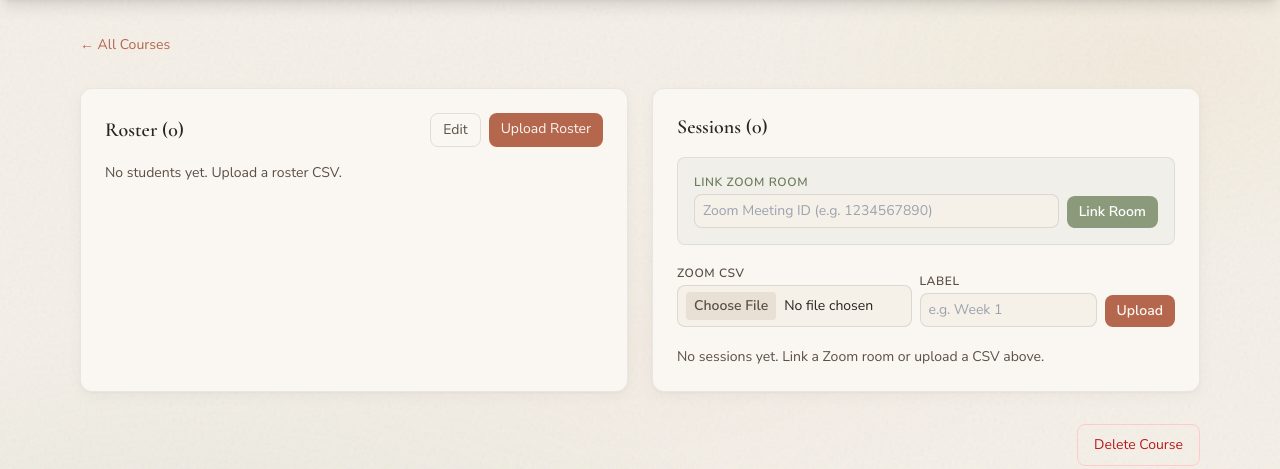
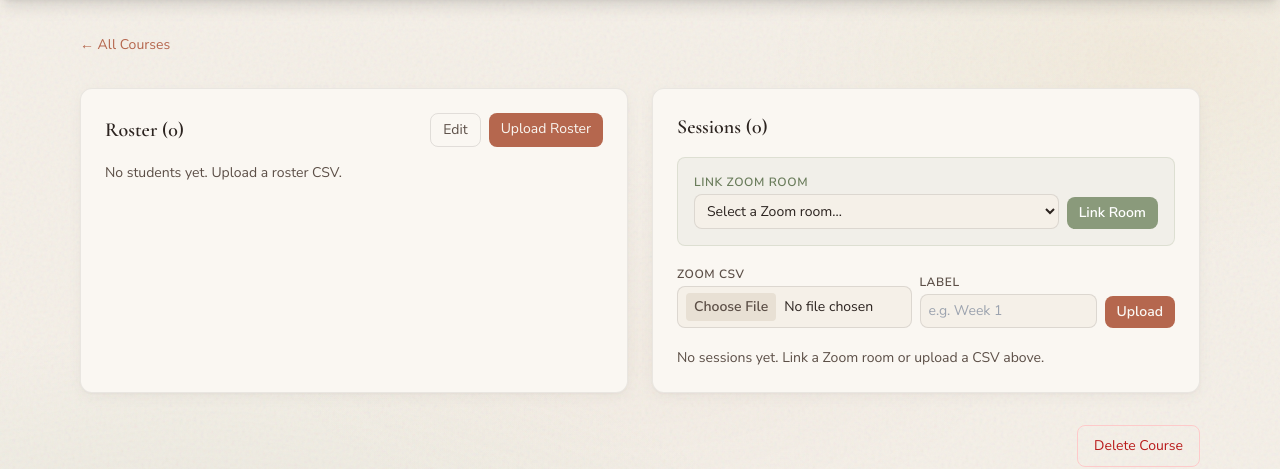
Before and after one commit to sagerock/cfaattendance, a Flask app: template templates/course_detail.html in a window 1280 px wide. Shown: the part 60-529 px from the top of the page. Run offline with Flask 3, Linux system fonts and the light colour scheme; the template is opened without the code that fills it, so the values that code supplies are empty; the visitor is signed in with stand-in values (Sample User, id 1); some libraries are stand-ins or nearby versions.

Commit message:
Add predefined Zoom room dropdown for linking courses
Replace free-text meeting ID input with a dropdown of CfA's 9 Zoom rooms.
Shows room name (e.g. "Room 2 — Explorations") when linked instead of
just the numeric ID.

Co-Authored-By: Claude Opus 4.6 <noreply@anthropic.com>

```diff
--- a/templates/course_detail.html
+++ b/templates/course_detail.html
@@ -50,7 +50,7 @@
             <div class="flex items-center justify-between">
                 <div>
                     <span class="text-xs font-semibold uppercase tracking-wider text-sage-dark">Zoom Room Linked</span>
-                    <span class="text-xs text-ink-light ml-2">ID: {{ course.zoom_meeting_id }}</span>
+                    <span class="text-xs text-ink-light ml-2">{{ zoom_room_name or ('ID: ' + course.zoom_meeting_id) }}</span>
                 </div>
                 <div class="flex gap-2">
                     <a href="/courses/{{ course.id }}/zoom-sync"
@@ -69,8 +69,12 @@
             <form method="POST" action="/courses/{{ course.id }}/zoom-room" class="flex gap-2 items-end">
                 <div class="flex-1">
                     <label class="block text-xs font-semibold uppercase tracking-wider text-sage-dark mb-1">Link Zoom Room</label>
-                    <input type="text" name="zoom_meeting_id" placeholder="Zoom Meeting ID (e.g. 1234567890)"
-                           class="w-full text-sm rounded-lg px-2 py-1.5">
+                    <select name="zoom_meeting_id" class="w-full text-sm rounded-lg px-2 py-1.5">
+                        <option value="">Select a Zoom room...</option>
+                        {% for room in zoom_rooms %}
+                        <option value="{{ room.id }}">{{ room.name }}</option>
+                        {% endfor %}
+                    </select>
                 </div>
                 <button type="submit" class="text-sm px-3 py-1.5 bg-sage text-white rounded-lg hover:bg-sage-dark transition font-semibold whitespace-nowrap">
                     Link Room
```
Also changed, not shown: routes/courses.py (+8 -1 lines), zoom_api.py (+13 -0 lines).
